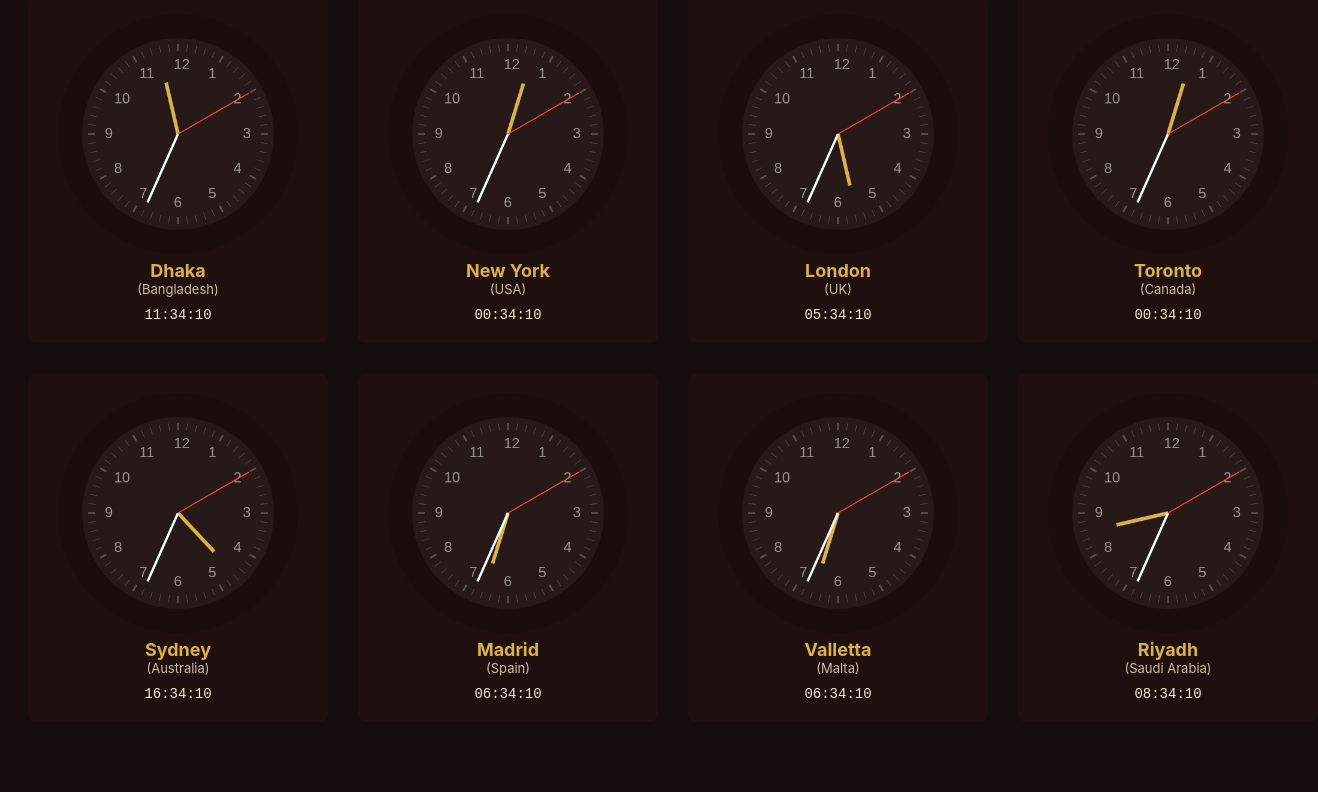
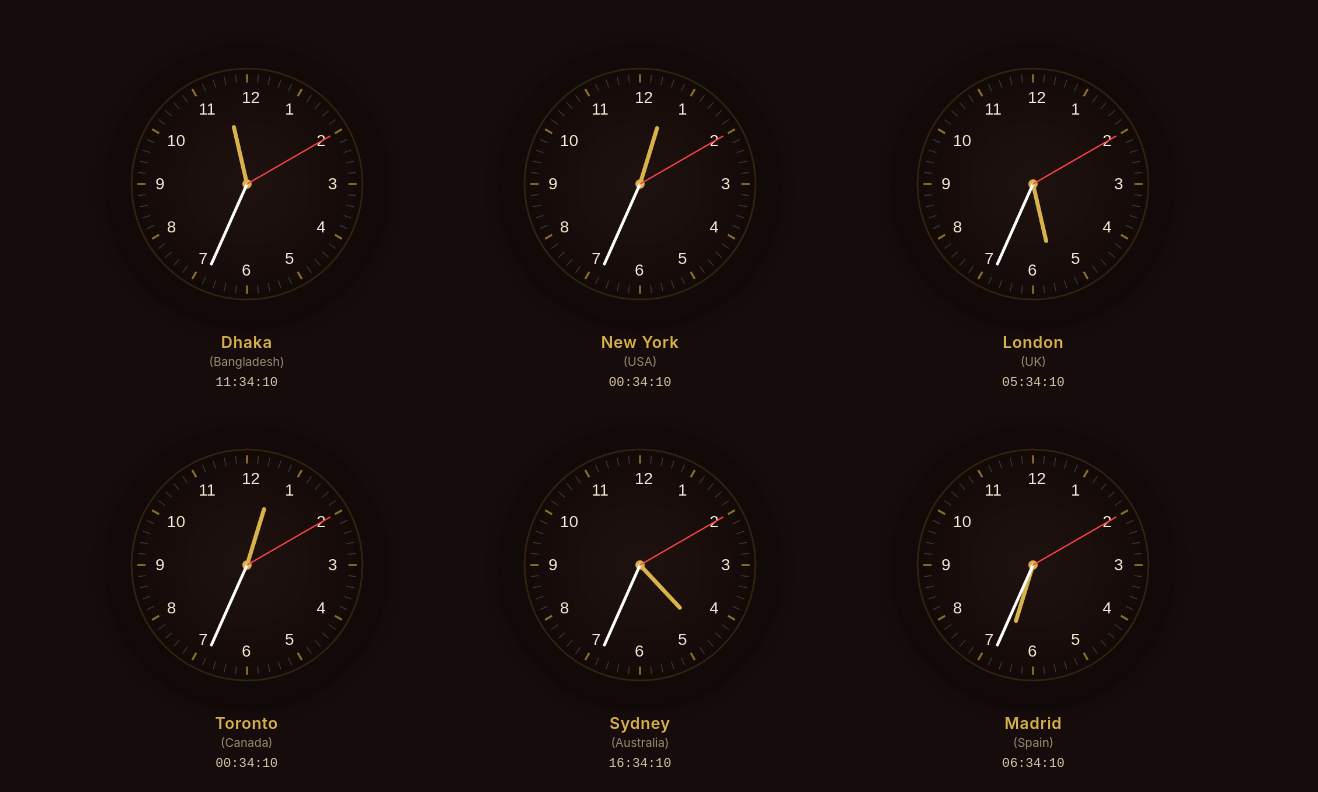
Before and after one commit to Jakia5876/Eight-county-live-watch, a plain HTML site: page index.html in a window 1280 px wide. Shown: the part 124-916 px from the top of the page, 1318 px wide, since content can reach past the window. Before the commit the page ends 874 px from the top, so only its background shows below. Drawn offline with Linux system fonts and the light colour scheme.

Commit message:
Update index.html

```diff
--- a/index.html
+++ b/index.html
@@ -18,62 +18,86 @@
     font-family:Inter,Arial;
     background:var(--bg);
     color:var(--text);
-    padding:28px;
+    padding:40px 60px;
   }
 
   h1{
     text-align:center;
-    margin-bottom:30px;
-    font-size:32px;
-    letter-spacing:1px;
+    margin-bottom:50px;
+    font-size:36px;
+    letter-spacing:1.5px;
+    font-weight:400;
   }
 
-  /* -------- GRID FIX (4 per row = TWO ROWS) -------- */
+  /* -------- GRID with LARGER clocks and LESS gap -------- */
   .grid{
     display:grid;
     grid-template-columns:repeat(4, 1fr);
-    gap:30px;
-    justify-items:center;
+    gap:15px 20px;  /* Reduced gap: 15px vertical, 20px horizontal */
+    max-width:1400px;
+    margin:0 auto;
   }
 
   .card{
-    background:var(--card);
+    background:transparent;  /* Removed card background for cleaner look */
     border-radius:8px;
-    padding:20px;
+    padding:10px;
     text-align:center;
-    width:260px;
   }
 
+  /* -------- LARGER CLOCK SIZE -------- */
   .clock-wrap{
-    width:240px;
-    height:240px;
+    width:280px;  /* Increased from 240px */
+    height:280px;
     margin:auto;
     position:relative;
   }
 
   canvas.analog{
-    width:240px;
-    height:240px;
+    width:280px;  /* Increased from 240px */
+    height:280px;
     border-radius:50%;
-    background:#0002;
+    background:#0003;
+    box-shadow:0 4px 15px rgba(0,0,0,0.4);
   }
 
   .city{
-    font-weight:700;
+    font-weight:600;
     color:var(--gold);
-    margin-top:6px;
-    font-size:18px;
+    margin-top:8px;
+    font-size:16px;
+    letter-spacing:0.5px;
   }
 
   .country{
-    font-size:13px;
-    color:#ccbca3;
+    font-size:12px;
+    color:#9a8a73;
+    margin-top:2px;
   }
 
   .digital{
-    margin-top:10px;
-    font-family:"Courier New";
-    font-size:14px;
+    margin-top:6px;
+    font-family:"Courier New", monospace;
+    font-size:13px;
+    color:#d4c5a9;
+  }
+
+  @media (max-width: 1400px) {
+    .grid{
+      grid-template-columns:repeat(3, 1fr);
+    }
+  }
+
+  @media (max-width: 1000px) {
+    .grid{
+      grid-template-columns:repeat(2, 1fr);
+    }
+  }
+
+  @media (max-width: 650px) {
+    .grid{
+      grid-template-columns:1fr;
+    }
   }
 </style>
 </head>
@@ -102,7 +126,7 @@ clocks.forEach((c,i)=>{
   card.className='card';
   card.innerHTML=`
     <div class="clock-wrap">
-      <canvas class="analog" id="clock-${i}" width="400" height="400"></canvas>
+      <canvas class="analog" id="clock-${i}" width="480" height="480"></canvas>
     </div>
     <div class="city">${c.city}</div>
     <div class="country">(${c.country})</div>
@@ -131,40 +155,51 @@ function getTimePartsForTZ(tz){
 
 function drawClock(canvas,h,m,s){
   const ctx=canvas.getContext('2d');
-  const cx=canvas.width/2, cy=canvas.height/2, r=160;
+  const cx=canvas.width/2, cy=canvas.height/2, r=200;  /* Increased radius */
 
   ctx.clearRect(0,0,canvas.width,canvas.height);
 
-  // background circle
+  // background circle with subtle gradient
+  const gradient=ctx.createRadialGradient(cx,cy,0,cx,cy,r);
+  gradient.addColorStop(0,'rgba(40,25,23,0.6)');
+  gradient.addColorStop(1,'rgba(20,10,8,0.8)');
+
   ctx.beginPath();
   ctx.arc(cx,cy,r,0,Math.PI*2);
-  ctx.fillStyle='rgba(255,255,255,0.05)';
+  ctx.fillStyle=gradient;
   ctx.fill();
+
+  // outer ring
+  ctx.beginPath();
+  ctx.arc(cx,cy,r-2,0,Math.PI*2);
+  ctx.strokeStyle='rgba(216,178,74,0.15)';
+  ctx.lineWidth=3;
+  ctx.stroke();
 
   // hour/minute ticks + numbers
   ctx.save();
   ctx.translate(cx,cy);
 
-  ctx.font="24px Arial";
-  ctx.fillStyle="#fff8";
+  ctx.font="28px Arial";
+  ctx.fillStyle="#f6e9d6";
 
   for(let i=1;i<=60;i++){
     ctx.rotate(Math.PI/30);
 
     // minute ticks
     ctx.beginPath();
-    ctx.moveTo(0,-r+10);
-    ctx.lineTo(0,-r+22);
-    ctx.strokeStyle="rgba(255,255,255,0.25)";
-    ctx.lineWidth=(i%5===0)?3:1;
+    ctx.moveTo(0,-r+12);
+    ctx.lineTo(0,-r+26);
+    ctx.strokeStyle=(i%5===0)?"rgba(216,178,74,0.6)":"rgba(255,255,255,0.2)";
+    ctx.lineWidth=(i%5===0)?3.5:1.5;
     ctx.stroke();
 
     // hour numbers
     if(i%5===0){
       ctx.save();
-      ctx.translate(0,-r+45);
+      ctx.translate(0,-r+52);
       ctx.rotate(-(Math.PI/30)*i);
-      ctx.fillText(i/5, -7, 7);
+      ctx.fillText(i/5, -9, 9);
       ctx.restore();
     }
   }
@@ -177,16 +212,23 @@ function drawClock(canvas,h,m,s){
     ctx.beginPath();
     ctx.lineWidth=w;
     ctx.strokeStyle=color;
+    ctx.lineCap='round';
     ctx.moveTo(0,0);
     ctx.lineTo(len,0);
     ctx.stroke();
     ctx.restore();
   }
 
-  // hands
-  hand(((h%12)+m/60)*Math.PI/6 - Math.PI/2, r*0.55, 6, '#d8b24a');
-  hand((m*Math.PI/30) - Math.PI/2, r*0.78, 4, '#ffffff');
-  hand((s*Math.PI/30) - Math.PI/2, r*0.85, 2, '#ff4444');
+  // center dot
+  ctx.beginPath();
+  ctx.arc(cx,cy,8,0,Math.PI*2);
+  ctx.fillStyle='#d8b24a';
+  ctx.fill();
+
+  // hands (with slight shadow effect)
+  hand(((h%12)+m/60)*Math.PI/6 - Math.PI/2, r*0.50, 7, '#d8b24a');
+  hand((m*Math.PI/30) - Math.PI/2, r*0.75, 5, '#ffffff');
+  hand((s*Math.PI/30) - Math.PI/2, r*0.82, 2.5, '#ff4444');
 }
 
 function updateAll(){
```
